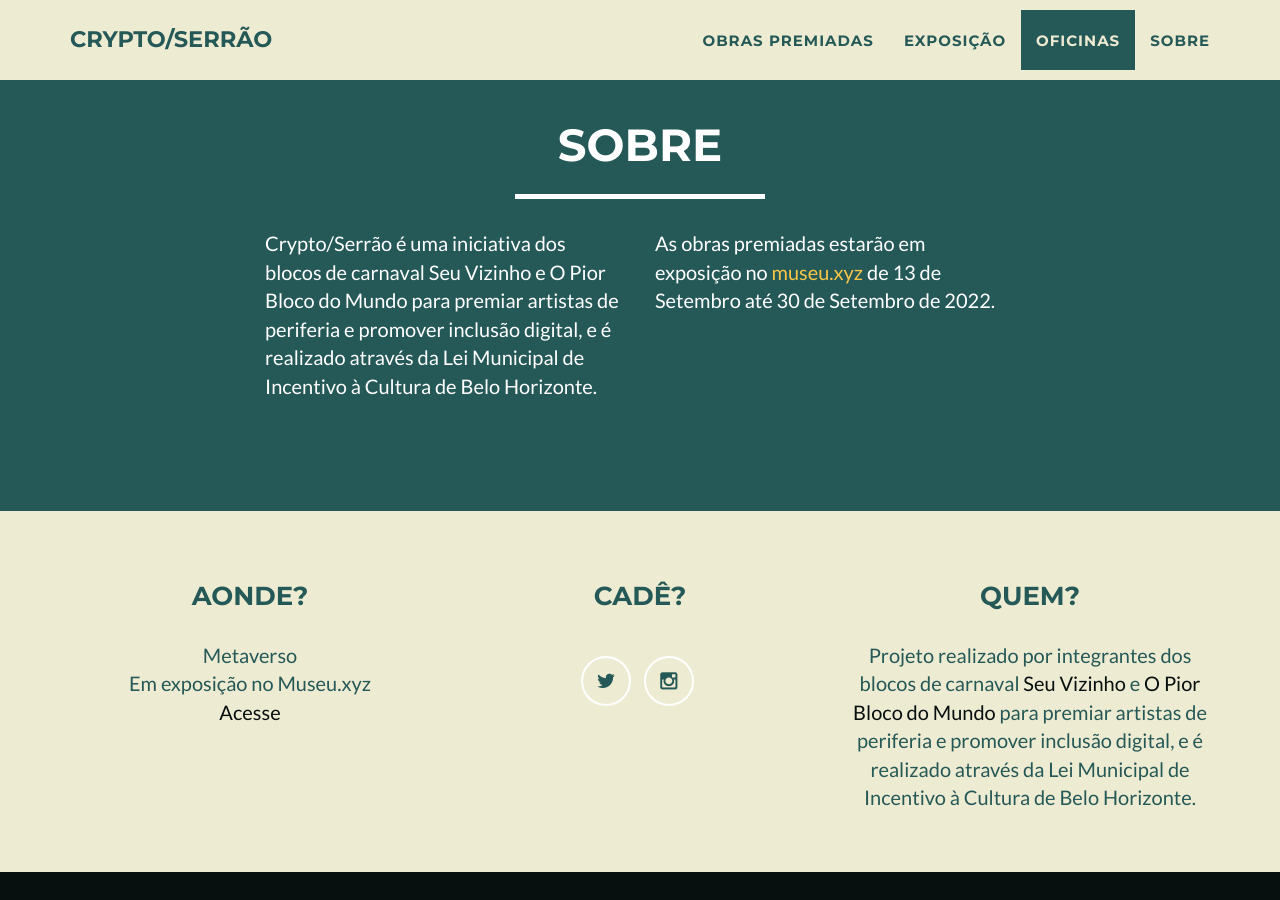
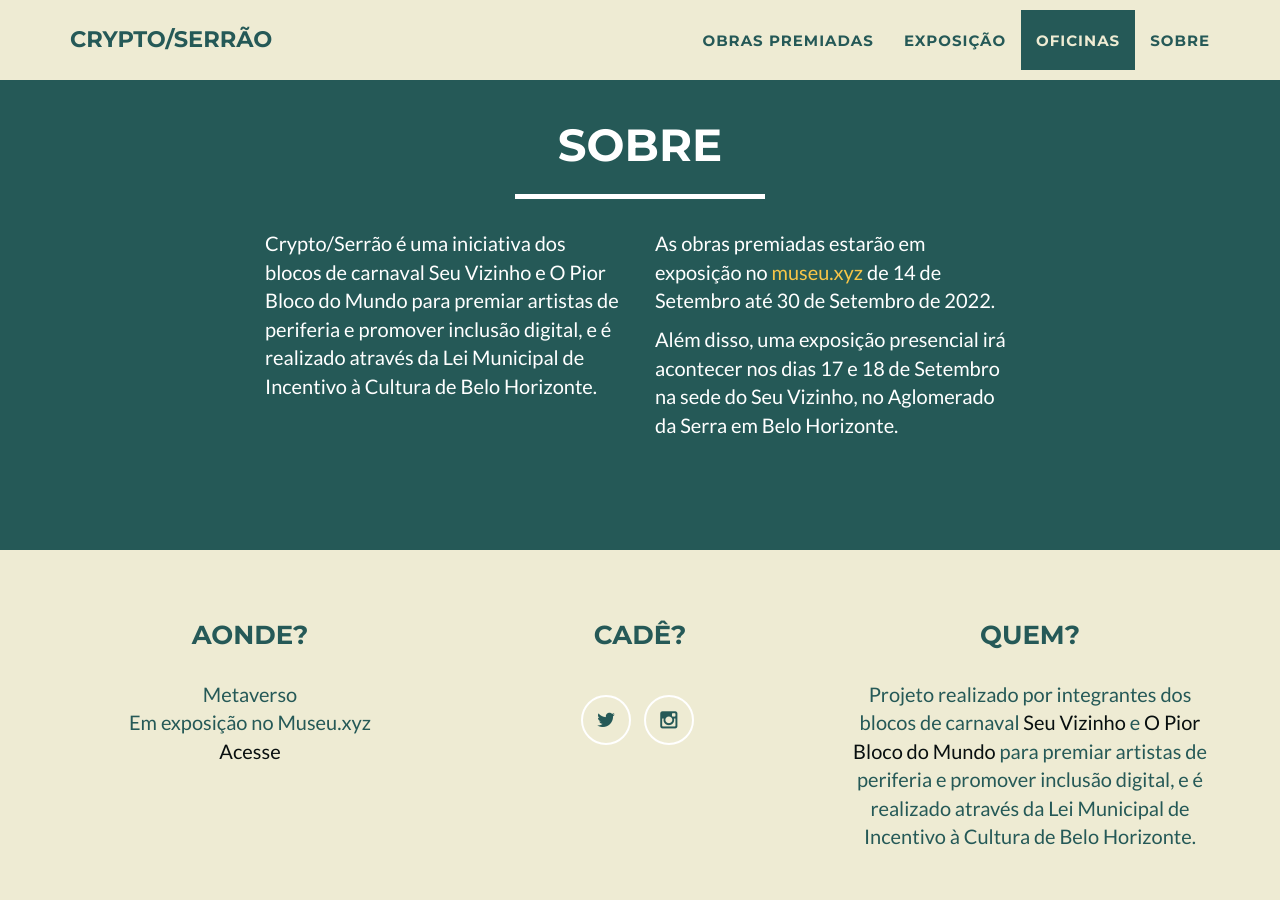
Before and after one commit to Crypto-Serrao/cryptoserrao.xyz, a Jekyll site: the page built from _posts/2022-08-07-admoon-espirito-livre.markdown, in a window 1280 px wide and 900 px high, scrolled down 7748 px. Built offline with Jekyll 4.4.1, drawn with Linux system fonts in a browser that asks for light colours; some of the changed text lies outside the part shown.

Commit message:
Update dates and about

```diff
--- a/_includes/about.html
+++ b/_includes/about.html
@@ -12,7 +12,8 @@
                     <p>Crypto/Serrão é uma iniciativa dos blocos de carnaval Seu Vizinho e O Pior Bloco do Mundo para premiar artistas de periferia e promover inclusão digital, e é realizado através da Lei Municipal de Incentivo à Cultura de Belo Horizonte.</p>
                 </div>
                 <div class="col-lg-4">
-                    <p>As obras premiadas estarão em exposição no <a href="https://museu.xyz/" target="_blank" class="sec">museu.xyz</a> de 13 de Setembro até 30 de Setembro de 2022.</p>
+                    <p>As obras premiadas estarão em exposição no <a href="https://museu.xyz/" target="_blank" class="sec">museu.xyz</a> de 14 de Setembro até 30 de Setembro de 2022.</p>
+                    <p>Além disso, uma exposição presencial irá acontecer nos dias 17 e 18 de Setembro na sede do Seu Vizinho, no Aglomerado da Serra em Belo Horizonte.</p>
                 </div>
                 <!-- <div class="col-lg-8 col-lg-offset-2 text-center">
                     <a href="https://github.com/jeromelachaud/freelancer-theme" class="btn btn-lg btn-outline">
--- a/_includes/exhibition.html
+++ b/_includes/exhibition.html
@@ -6,7 +6,7 @@
         <div class="intro-text">
           <span class="name">Exposição</span>
           <hr class="star-primary" />
-          <span class="skills">A exposição <strong>online</strong> irá acontecer no <a href="https://museu.xyz" target="_blank">museu.xyz</a> de 13 à 30 de Setembro de 2022. <br> Visite a galeria no metaverso em <a href="https://visite.cryptoserrao.xyz" target="_blank">visite.cryptoserrao.xyz</a>.
+          <span class="skills">A exposição <strong>online</strong> irá acontecer no <a href="https://museu.xyz" target="_blank">museu.xyz</a> de 14 à 30 de Setembro de 2022. <br> Visite a galeria no metaverso em <a href="https://visite.cryptoserrao.xyz" target="_blank">visite.cryptoserrao.xyz</a>.
          <br><br>
             A exposição <strong>presencial</strong> irá acontecer na sede do Seu Vizinho no Aglomerado da Serra, em Belo Horizonte, nos dias 17 e 18 de Setembro.</a><br><br></span>
         </div>
```
